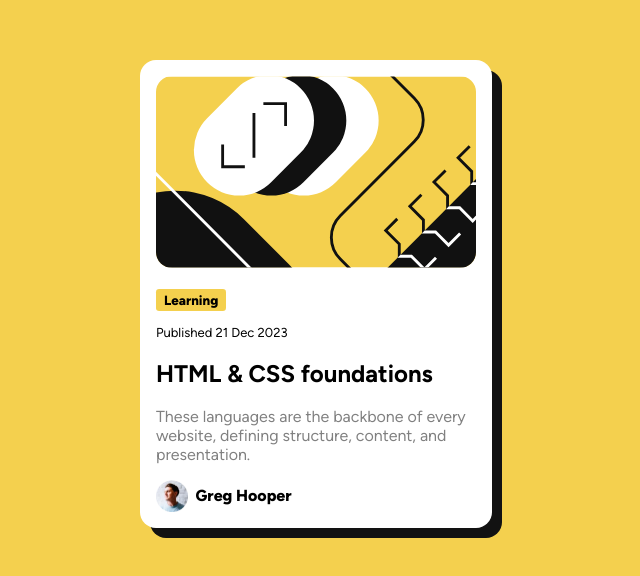
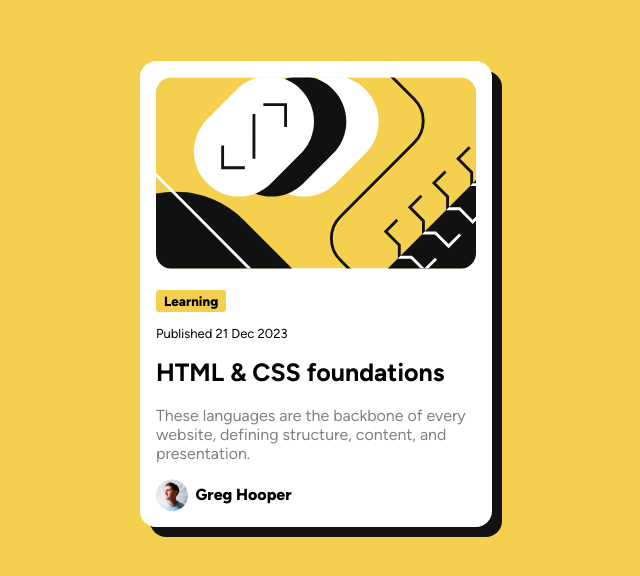
Before and after one commit to https429/FrontendMentor_Blog-Preview-Card, a plain HTML site: page index.html in a window 1280 px wide. Shown: the part 106-682 px from the top of the page, without its empty margins (324-964 px from the left). Drawn offline with Linux system fonts and the light colour scheme.

Commit message:
Improved Solution

```diff
--- a/index.html
+++ b/index.html
@@ -12,7 +12,7 @@
 
 </head>
 <body>
-<div class="card">
+<main class="card">
 
   <img class="card-image" src="assets/images/illustration-article.svg" alt="card title image">
 
@@ -24,9 +24,9 @@
   Published 21 Dec 2023
   </span>
 
-  <h2 class="card-title">
+  <h1 class="card-title">
     HTML & CSS foundations
-  </h2>
+  </h1>
 
   <p class="card-body">
     These languages are the backbone of every website, defining structure, content, and presentation.
@@ -36,7 +36,7 @@
     <img src="assets/images/image-avatar.webp" alt="avatar">
     <span>Greg Hooper</span>
   </div>
-</div>
+</main>
 
 <div class="attribution">
   Challenge by <a href="https://www.frontendmentor.io?ref=challenge" target="_blank">Frontend Mentor</a>.
--- a/main.css
+++ b/main.css
@@ -60,6 +60,7 @@ body {
 
 .card-title {
     margin-bottom: .1em;
+    font-size: 25px;
 }
 
 .card-body {
```
